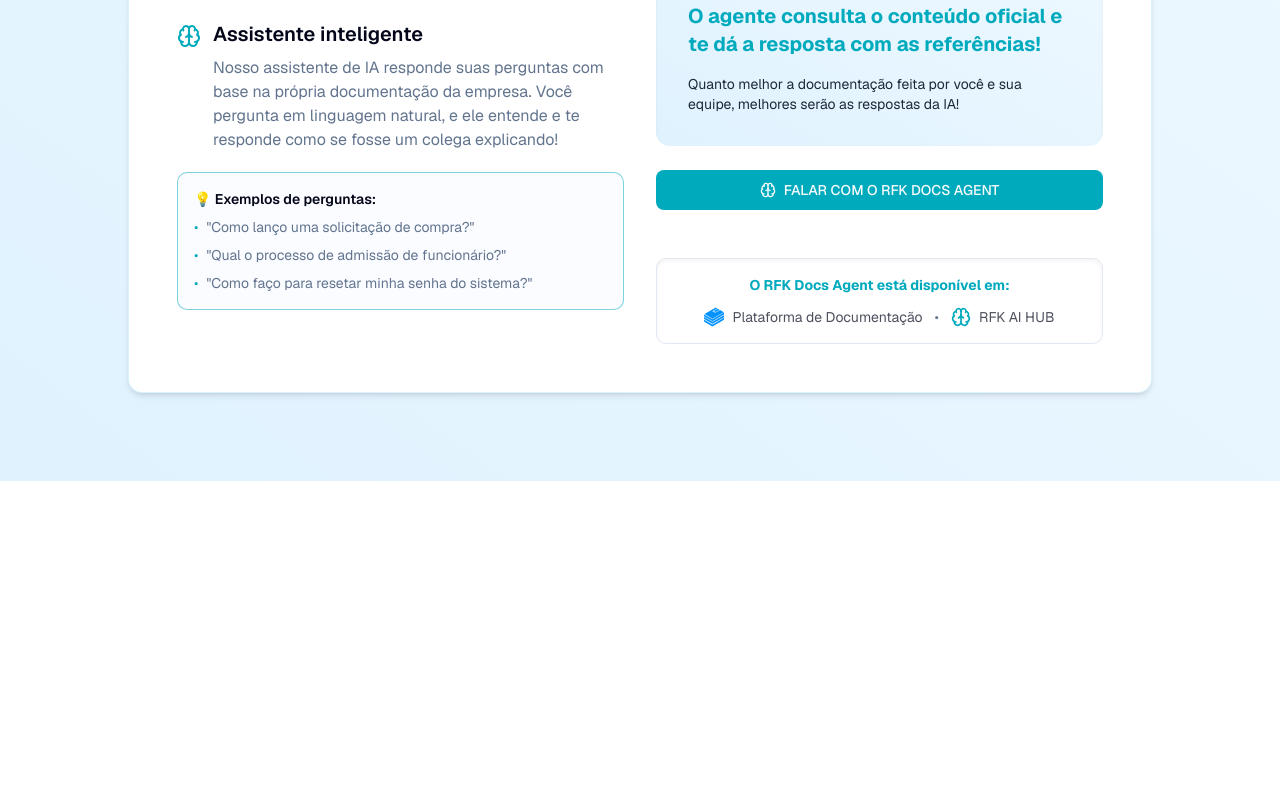
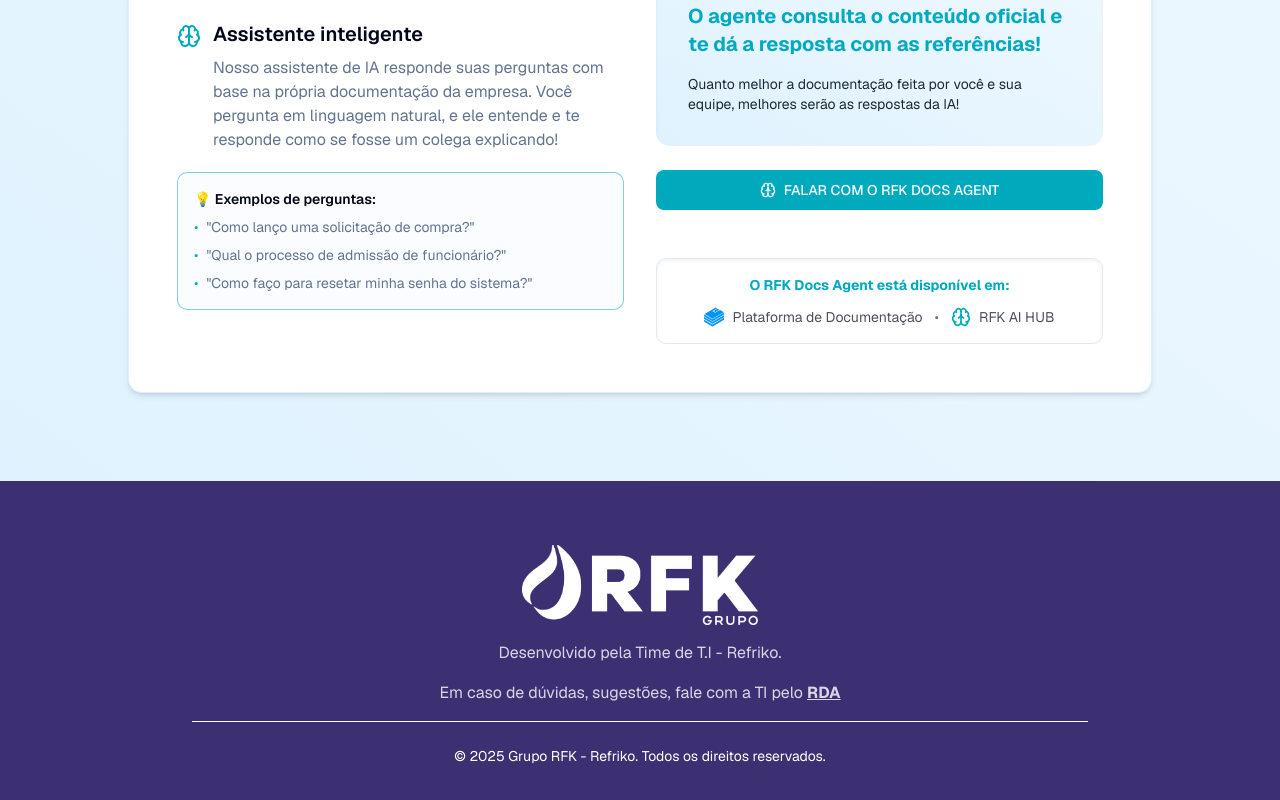
Before and after one commit to SuporteRfk/landingpage-rfk-docs, a Next.js app: page / in a window 1280 px wide. Shown: the part 3176-3976 px from the top of the page. Before the commit the page ends 3657 px from the top, so only its background shows below. Built offline with nearby package versions, Linux system fonts and the light colour scheme.

Commit message:
feat: created footer

```diff
--- a/src/app/page.tsx
+++ b/src/app/page.tsx
@@ -1,5 +1,6 @@
 "use client"
 import { AboutSection, AiDocsSection, Header, HomeSection, HowToUseSection } from "@/components";
+import { Footer } from "@/components/footer";
 import { useEffect } from "react";
 
 
@@ -33,6 +34,7 @@
         <AboutSection/>{/* Sobre*/}
         <HowToUseSection/> {/* Sessão de como usar */}
         <AiDocsSection/>{/* Sessão do agende de AI */}
+        <Footer/>
     </div>
   );
 }
--- /dev/null
+++ b/src/components/footer.tsx
@@ -0,0 +1,38 @@
+import Image from "next/image";
+import grupoRfkLogoWhite from "../../public/logo-branca.png";
+import Link from "next/link";
+
+export const Footer = () => {
+    return (
+        <footer className="bg-secondary text-secondary-foreground py-12">
+            <div className="container mx-auto p-4">
+                <div className="max-w-4xl mx-auto text-center space-y-4">
+                    <Image
+                        src={grupoRfkLogoWhite}
+                        alt="Grupo RFK Logo"
+                        className="w-fit h-20 mx-auto"
+                    />
+                    <p className="text-white/80">
+                        Desenvolvido pela Time de T.I - Refriko.
+                    </p>
+                    <p className="text-white/80">
+                        Em caso de dúvidas, sugestões, fale com a TI pelo{" "}
+                            <Link
+                                href="https://rda.rfk.ind.br/"
+                                className="font-bold underline hover:text-primary transition-colors"
+                                target="_blank"
+                                rel="noopener noreferrer"
+                            >
+                                 RDA
+                            </Link>
+                    </p>
+                    <div className="pt-6 border-t border-white">
+                        <p className="text-sm text-white">
+                            © 2025 Grupo RFK - Refriko. Todos os direitos reservados.
+                        </p>
+                    </div>
+                </div>
+            </div>
+        </footer>
+    )
+};
```
Also changed, not shown: public/logo-branca.png (added).
